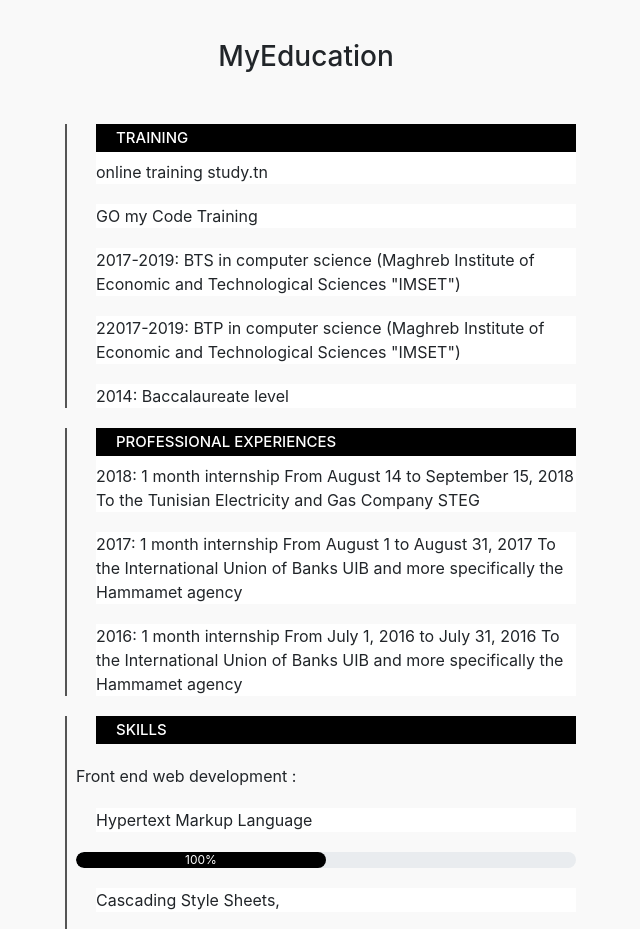
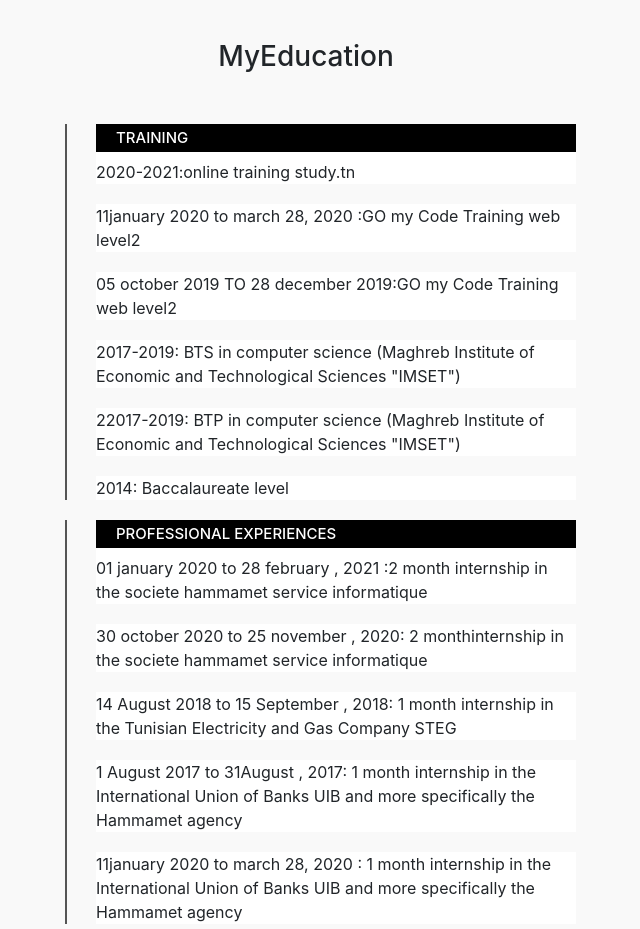
Before and after one commit to amelsghairi/AMELSG-CV-, a plain HTML site: page index.html in a window 1280 px wide. Shown: the part 800-1729 px from the top of the page, without its empty margins (49-689 px from the left). Drawn offline with Linux system fonts and the light colour scheme.

Commit message:
Update index.html

```diff
--- a/index.html
+++ b/index.html
@@ -59,27 +59,36 @@
 
                     <li>
                         <h2>TRAINING</h2>
-                        online training study.tn
+                           2020-2021:online training study.tn
                        </li>
-                       <li>GO my Code Training </li>
+                       <li>11january 2020 to march 28, 2020 :GO my Code Training web level2  </li>
+                       <li>05 october 2019 TO 28 december  2019:GO my Code Training web level2 </li>
                        <li>2017-2019: BTS in computer science (Maghreb Institute of Economic and Technological Sciences "IMSET")</li>
                        <li>22017-2019: BTP in computer science (Maghreb Institute of Economic and Technological Sciences "IMSET")</li>
                     <li>    2014: Baccalaureate level</li>
                  </ul>
                  <ul class="timeline">
 
-                    <li>
+                   <li>
                         <h2>PROFESSIONAL EXPERIENCES</h2>
-                        2018: 1 month internship From August 14 to September 15, 2018
-                        To the Tunisian Electricity and Gas Company STEG
-                    </li>
-                    <li>2017: 1 month internship From August 1 to August 31, 2017
-                        To the International Union of Banks UIB and more specifically the Hammamet agency
+
+                        01 january 2020 to 28 february , 2021 :2 month internship in the societe hammamet service informatique
                     </li>
                     <li>
-                        2016: 1 month internship From July 1, 2016 to July 31, 2016
-                        To the International Union of Banks UIB and more specifically the Hammamet agency
-        </li>
+                        30 october 2020 to 25 november , 2020: 2 monthinternship in the societe hammamet service informatique
+                    </li>
+                        <li>
+                            14 August 2018 to 15 September , 2018: 1 month internship
+                        in the Tunisian Electricity and Gas Company STEG
+                    </li>
+                    <li> 1 August 2017 to 31August , 2017: 1 month internship
+                        in  the International Union of Banks UIB and more specifically the Hammamet agency
+	           </li>
+                    <li>
+                        11january 2020 to march 28, 2020 : 1 month internship
+                       in the International Union of Banks UIB and more specifically the Hammamet agency
+                    </li>
+
                 </ul>
 
                 <div class="skills-bar">
@@ -112,8 +121,16 @@
                             <div class="progress-bar" style="width:50%">50%</div>
                         </div>
 
-                    <li>Microsoft: Word, Excel, PowerPoint et Access</li>
-                    <li>Usages d’internet et réseaux sociaux.</li>
+                    <li>PHP</li>
+                        <div class="progress">
+                            <div class="progress-bar" style="width:50%">80%</div>
+                        </div>
+
+                    </div>
+                    <li>MYSQL</li>
+                    <div class="progress">
+                        <div class="progress-bar" style="width:50%">80%</div>
+                    </div>
 
                         </ul>
                     </div>
```
